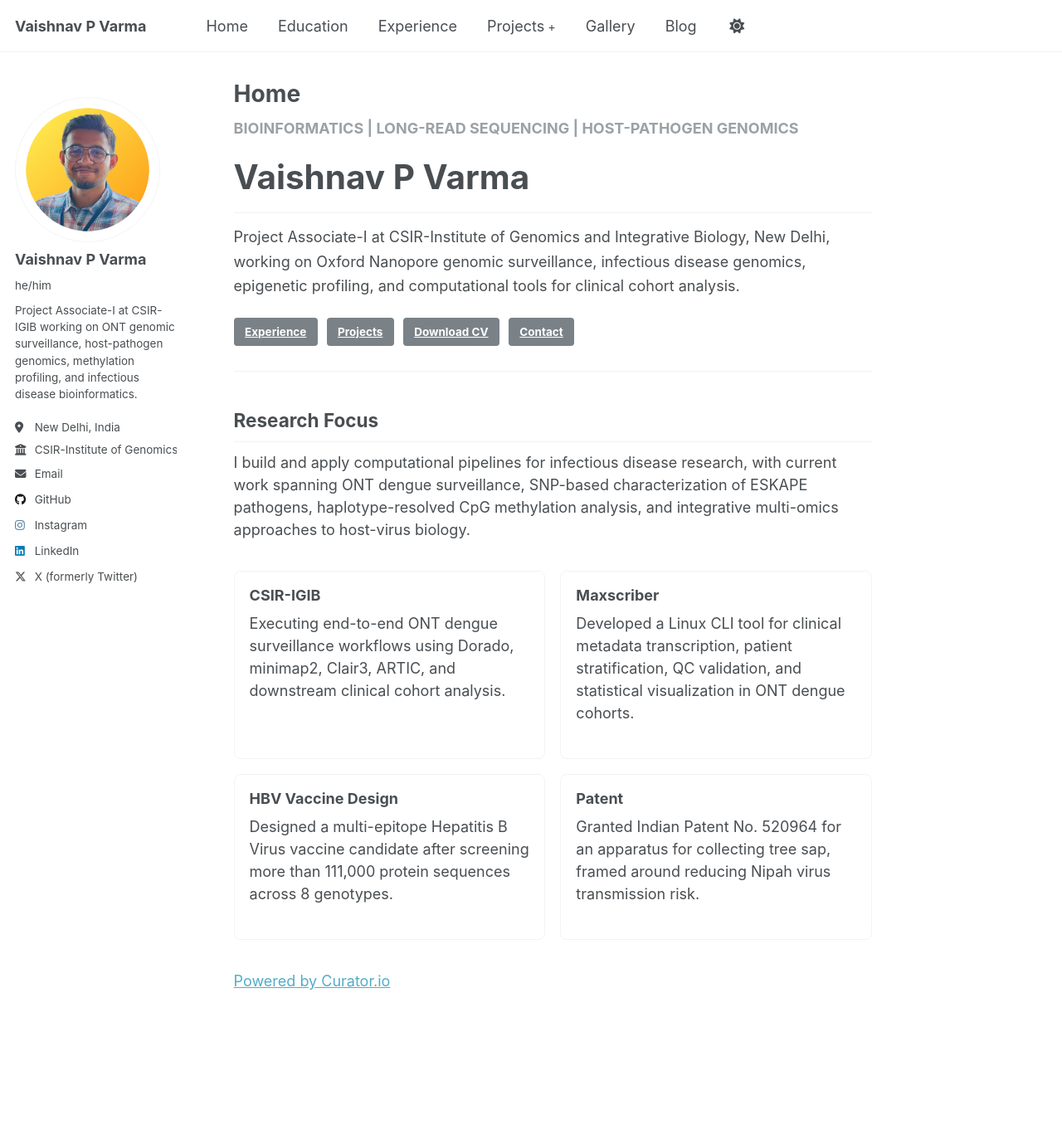
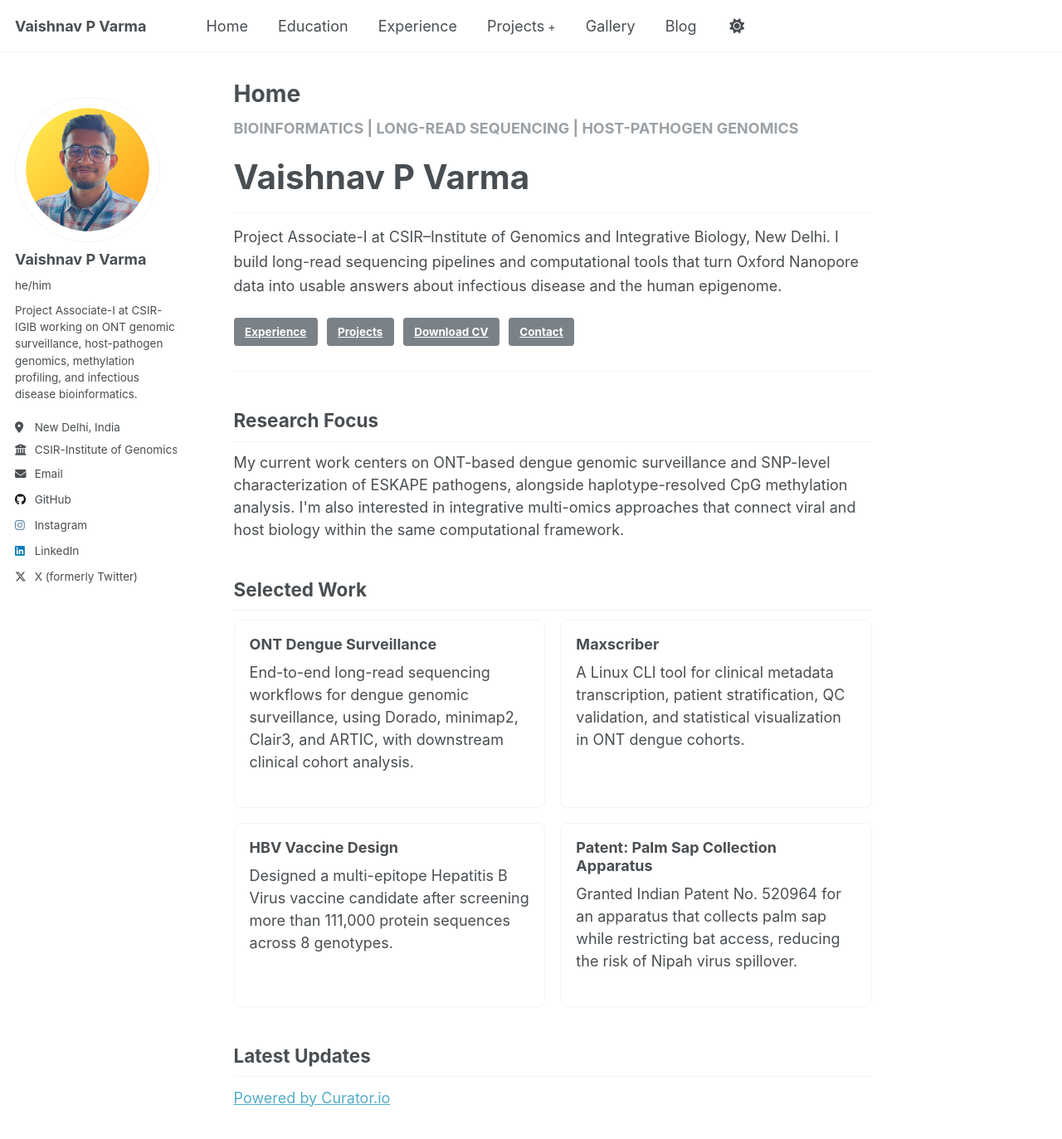
Before and after one commit to vaishnavpvarma/vaishnavpvarma.github.io, a Jekyll site: the page built from _pages/about.md, in a window 1280 px wide and 1400 px high. Shown: the top 1373 px of the window at 83% size. Built offline with Jekyll 4.4.1, drawn with Linux system fonts in a browser that asks for light colours; a script that is not in the unit is left out.

Commit message:
Revise bio and research focus sections in about page

```diff
--- a/_pages/about.md
+++ b/_pages/about.md
@@ -6,11 +6,10 @@ redirect_from:
   - /about/
   - /about.html
 ---
-
 <section class="cv-hero">
   <p class="cv-kicker">Bioinformatics | Long-read sequencing | Host-pathogen genomics</p>
   <h2>Vaishnav P Varma</h2>
-  <p class="cv-lede">Project Associate-I at CSIR-Institute of Genomics and Integrative Biology, New Delhi, working on Oxford Nanopore genomic surveillance, infectious disease genomics, epigenetic profiling, and computational tools for clinical cohort analysis.</p>
+  <p class="cv-lede">Project Associate-I at CSIR&ndash;Institute of Genomics and Integrative Biology, New Delhi. I build long-read sequencing pipelines and computational tools that turn Oxford Nanopore data into usable answers about infectious disease and the human epigenome.</p>
   <div class="cv-actions">
     <a class="btn btn--primary" href="/experience/">Experience</a>
     <a class="btn" href="/projects/">Projects</a>
@@ -21,30 +20,36 @@ redirect_from:
 
 <section class="cv-section">
   <h2>Research Focus</h2>
-  <p>I build and apply computational pipelines for infectious disease research, with current work spanning ONT dengue surveillance, SNP-based characterization of ESKAPE pathogens, haplotype-resolved CpG methylation analysis, and integrative multi-omics approaches to host-virus biology.</p>
+  <p>My current work centers on ONT-based dengue genomic surveillance and SNP-level characterization of ESKAPE pathogens, alongside haplotype-resolved CpG methylation analysis. I'm also interested in integrative multi-omics approaches that connect viral and host biology within the same computational framework.</p>
 </section>
 
-<section class="cv-highlight-grid">
-  <article>
-    <h3>CSIR-IGIB</h3>
-    <p>Executing end-to-end ONT dengue surveillance workflows using Dorado, minimap2, Clair3, ARTIC, and downstream clinical cohort analysis.</p>
-  </article>
-  <article>
-    <h3>Maxscriber</h3>
-    <p>Developed a Linux CLI tool for clinical metadata transcription, patient stratification, QC validation, and statistical visualization in ONT dengue cohorts.</p>
-  </article>
-  <article>
-    <h3>HBV Vaccine Design</h3>
-    <p>Designed a multi-epitope Hepatitis B Virus vaccine candidate after screening more than 111,000 protein sequences across 8 genotypes.</p>
-  </article>
-  <article>
-    <h3>Patent</h3>
-    <p>Granted Indian Patent No. 520964 for an apparatus for collecting tree sap, framed around reducing Nipah virus transmission risk.</p>
-  </article>
+<section class="cv-section">
+  <h2>Selected Work</h2>
+  <div class="cv-highlight-grid">
+    <article>
+      <h3>ONT Dengue Surveillance</h3>
+      <p>End-to-end long-read sequencing workflows for dengue genomic surveillance, using Dorado, minimap2, Clair3, and ARTIC, with downstream clinical cohort analysis.</p>
+    </article>
+    <article>
+      <h3>Maxscriber</h3>
+      <p>A Linux CLI tool for clinical metadata transcription, patient stratification, QC validation, and statistical visualization in ONT dengue cohorts.</p>
+    </article>
+    <article>
+      <h3>HBV Vaccine Design</h3>
+      <p>Designed a multi-epitope Hepatitis B Virus vaccine candidate after screening more than 111,000 protein sequences across 8 genotypes.</p>
+    </article>
+    <article>
+      <h3>Patent: Palm Sap Collection Apparatus</h3>
+      <p>Granted Indian Patent No. 520964 for an apparatus that collects palm sap while restricting bat access, reducing the risk of Nipah virus spillover.</p>
+    </article>
+  </div>
 </section>
 
-<!-- Place <div> tag where you want the feed to appear -->
-<div id="curator-feed-default-feed-layout"><a href="https://curator.io" target="_blank" class="crt-logo crt-tag">Powered by Curator.io</a></div>
+<section class="cv-section">
+  <h2>Latest Updates</h2>
+  <!-- Place <div> tag where you want the feed to appear -->
+  <div id="curator-feed-default-feed-layout"><a href="https://curator.io" target="_blank" class="crt-logo crt-tag">Powered by Curator.io</a></div>
+</section>
 
 <!-- The Javascript can be moved to the end of the html page before the </body> tag -->
 <script type="text/javascript">
```
